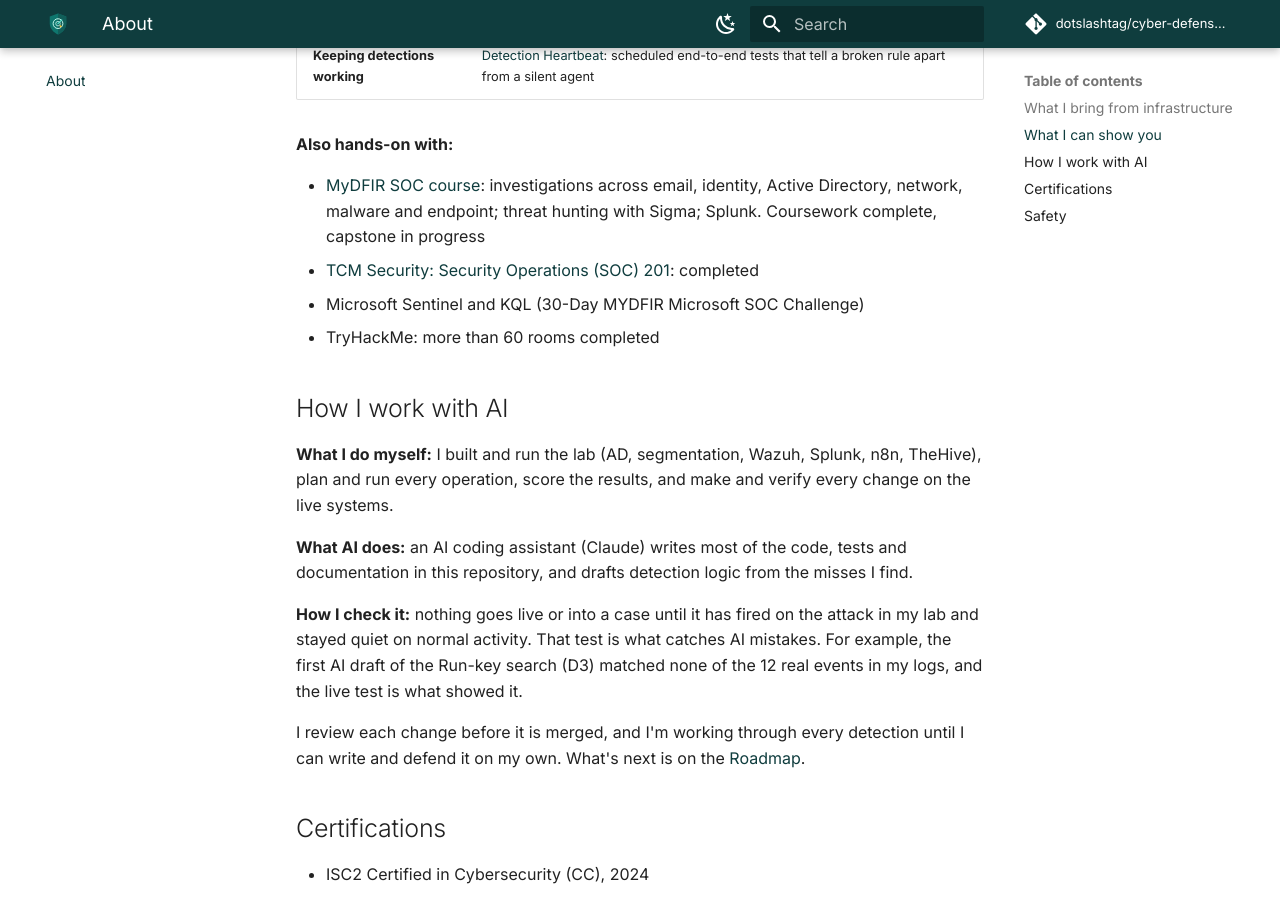
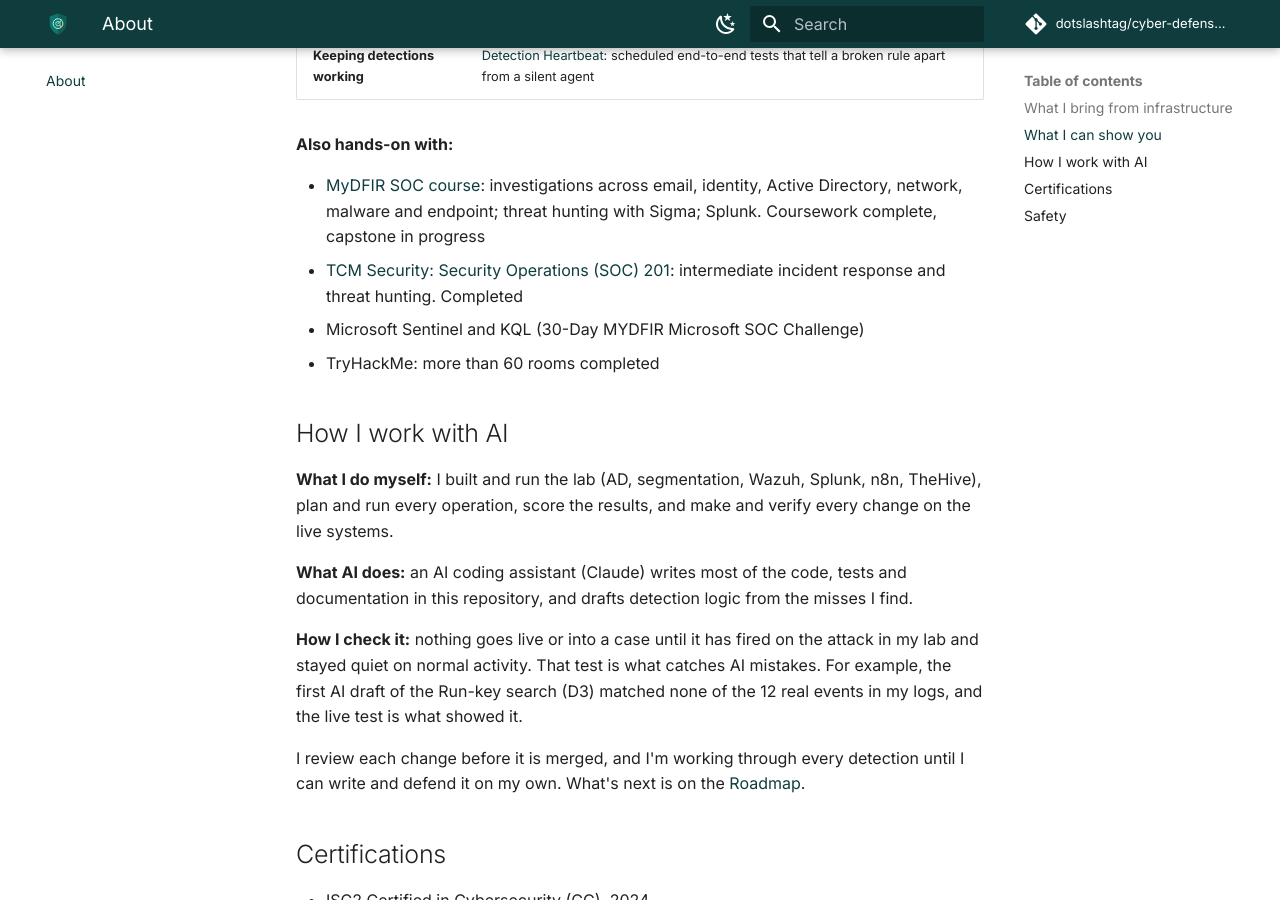
Before and after one commit to dotslashtag/cyber-defense-lab, an MkDocs documentation site: the page built from docs/about.md, in a window 1280 px wide and 900 px high, scrolled down 1261 px. Built offline with MkDocs 1.6.1 and Material for MkDocs 9.7.7, drawn with Linux system fonts in a browser that asks for light colours; comment, search, counter and statistics services are not loaded.

Commit message:
Docs: About page: describe TCM Security SOC 201
Co-Authored-By: Claude Opus 5.5 <noreply@anthropic.com>
Claude-Session: https://claude.ai/code/session_01VSxWRXTvMG1cQKzoG3F5Sa

```diff
--- a/docs/about.md
+++ b/docs/about.md
@@ -46,7 +46,8 @@ roles, and infrastructure security work (Active Directory, segmentation, hardeni
 - [MyDFIR SOC course](https://academy.mydfir.com/p/soc): investigations across email, identity,
   Active Directory, network, malware and endpoint; threat hunting with Sigma; Splunk.
   Coursework complete, capstone in progress
-- [TCM Security: Security Operations (SOC) 201](https://tcm-sec.com/academy/security-operations-soc-201/): completed
+- [TCM Security: Security Operations (SOC) 201](https://tcm-sec.com/academy/security-operations-soc-201/):
+  intermediate incident response and threat hunting. Completed
 - Microsoft Sentinel and KQL (30-Day MYDFIR Microsoft SOC Challenge)
 - TryHackMe: more than 60 rooms completed
 
```
